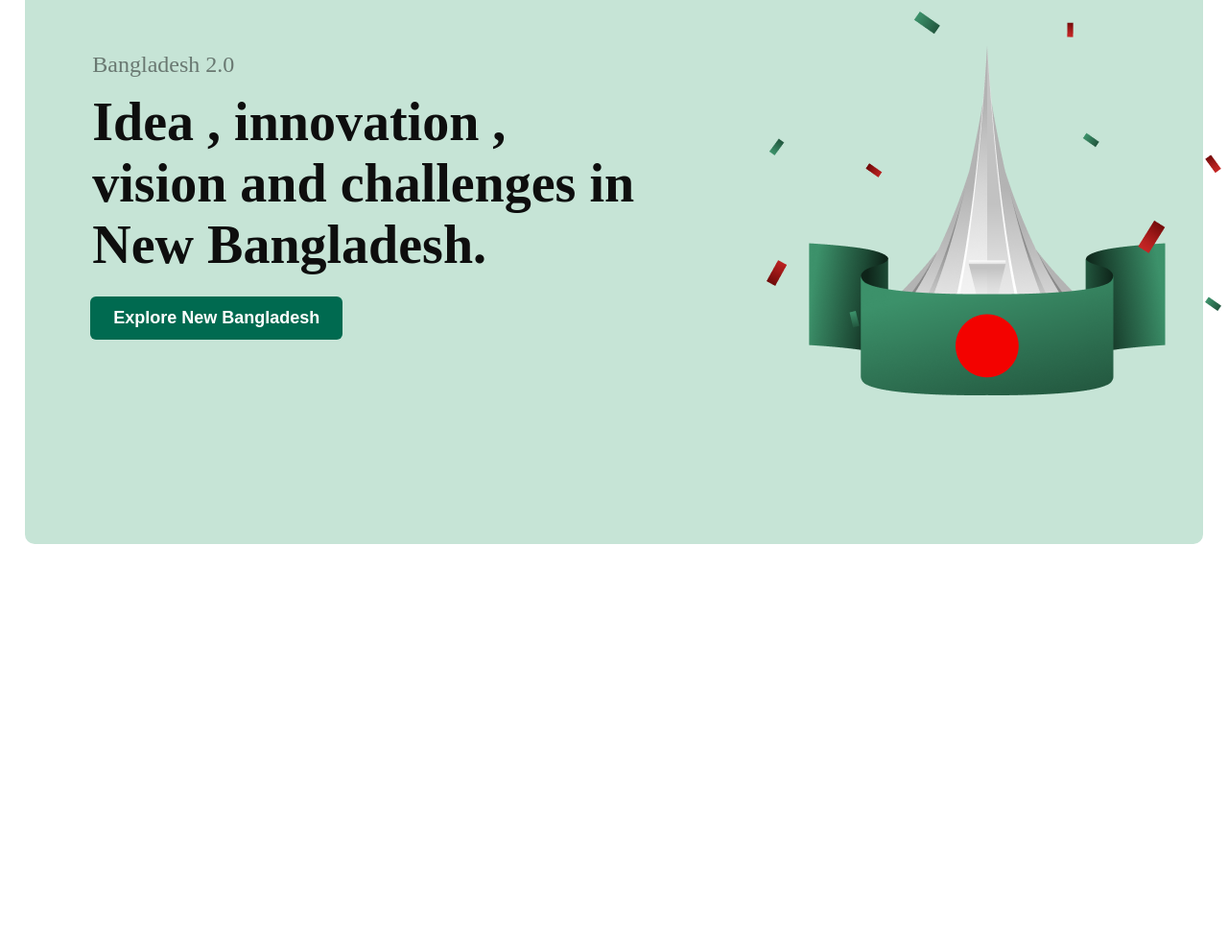
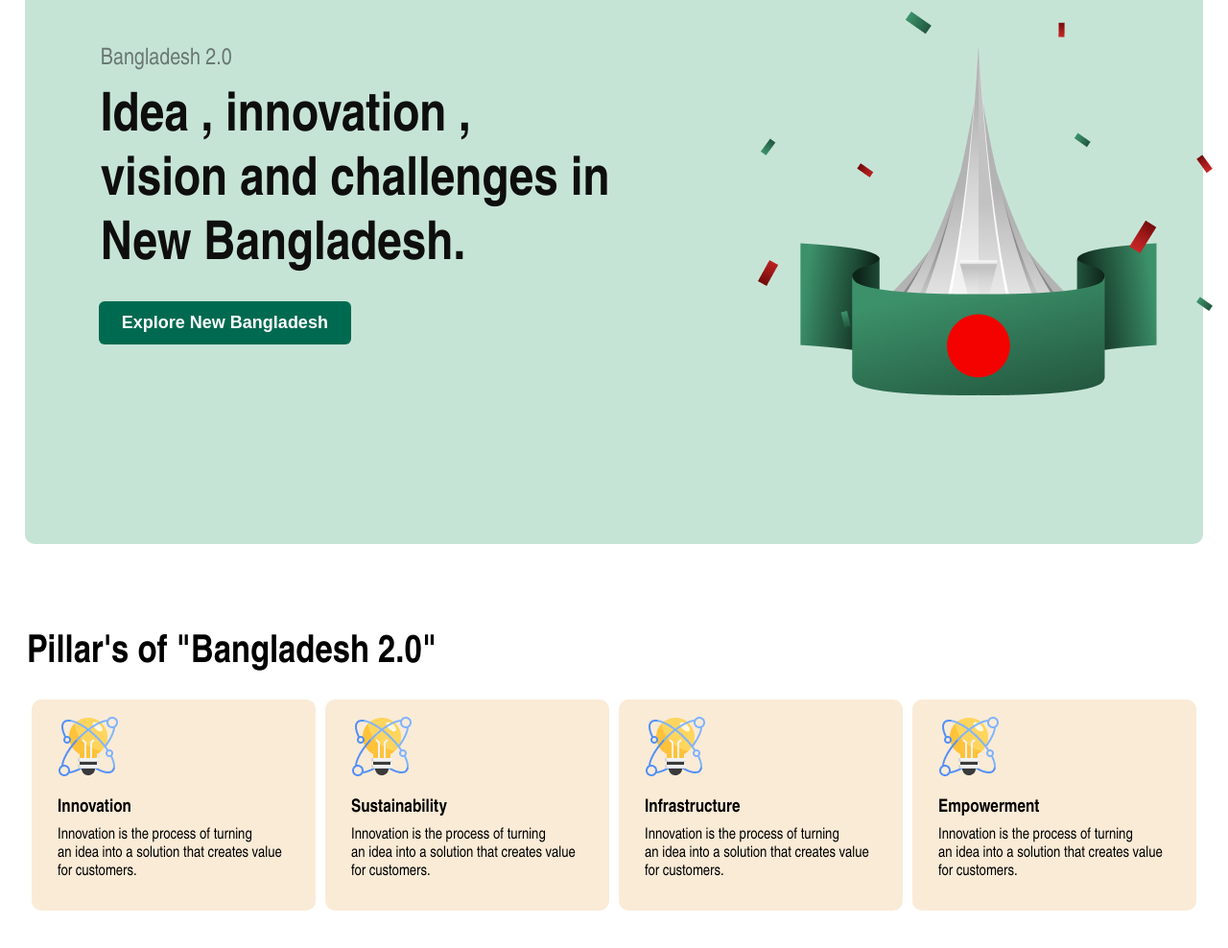
Before and after one commit to bisnuroy10/Assignment-1, a plain HTML site: page index.html in a window 1280 px wide. Shown: the part 248-1236 px from the top of the page at 96% size. Before the commit the page ends 859 px from the top, so only its background shows below. Drawn offline with Linux system fonts and the light colour scheme; a web font is replaced by a local one.

Commit message:
The pillars of bangladesh section

```diff
--- a/index.html
+++ b/index.html
@@ -4,14 +4,11 @@
   <meta charset="UTF-8">
   <meta name="viewport" content="width=device-width, initial-scale=1.0">
   <title>My first assignment</title>
-  <link rel="preconnect" href="https://fonts.googleapis.com">
-<link rel="preconnect" href="https://fonts.gstatic.com" crossorigin>
-<link href="https://fonts.googleapis.com/css2?family=Belleza&family=Fira+Sans:ital,wght@0,100;0,200;0,300;0,400;0,500;0,600;0,700;0,800;0,900;1,100;1,200;1,300;1,400;1,500;1,600;1,700;1,800;1,900&family=Work+Sans:ital,wght@0,100..900;1,100..900&display=swap" rel="stylesheet">
   <!-- Here is the Css stylesheet -->
    <link rel="stylesheet" href="style.css">
 
 </head>
-<body>
+<body class="body">
   <header>
     <div class="nav">
       <h5 class="logo">Bangladesh 2.0</h5 class="logo">
@@ -28,10 +25,35 @@
         <img src="/assets/hero.png" alt="hero here">
       </div>
     </div>
-
   </header>
 
   <main>
+    <div class="mdiv"></div>
+          <h3 class="mdivt">Pillar's of "Bangladesh 2.0"</h3>
+        </div>
+      <div class="card_container">
+        <div class="card1">
+            <img class="cimg" src="/assets/card-icon.png" alt="Batti">
+            <h3>Innovation</h3>
+            <p class="dcek">Innovation is the process of turning <br> an idea into a solution that creates value <br> for customers.</p>
+          </div>
+          <div class="card2">
+            <img class="cimg" src="/assets/card-icon.png" alt="Batti">
+            <h3>Sustainability</h3>
+            <p class="dcek">Innovation is the process of turning <br> an idea into a solution that creates value <br> for customers.</p>
+          </div>
+          <div class="card3">
+            <img class="cimg" src="/assets/card-icon.png" alt="Batti">
+            <h3>Infrastructure</h3>
+            <p class="dcek">Innovation is the process of turning <br> an idea into a solution that creates value <br> for customers.</p>
+          </div>
+          <div class="card4">
+            <img class="cimg" src="/assets/card-icon.png" alt="Batti">
+            <h3>Empowerment</h3>
+            <p class="dcek">Innovation is the process of turning <br> an idea into a solution that creates value <br> for customers.</p>
+          </div>
+        </div>
+         </div>
 
   </main>
 
--- a/style.css
+++ b/style.css
@@ -4,8 +4,8 @@
   margin : 5px;
 }
 
-body{
-  font-family : Fira-sens
+.body{
+  font-family :'Arial Narrow', Arial, sans-serif;
 }
 /* Navber style */
 .logo{
@@ -75,3 +75,52 @@ body{
   height : 400px;
   width : 400px;
 }
+/* Style for main section */
+.mdivt{
+  font-size : 40px;
+  font-weight : bold;
+}
+.card1{
+  height : 200px;
+  width : 270px;
+  background-color: antiquewhite;
+  padding : 10px 20px 10px 20px;
+  border-radius: 10px;
+}
+.card2{
+  height : 200px;
+  width : 270px;
+  background-color: antiquewhite;
+  padding : 10px 20px 10px 20px;
+  border-radius: 10px;
+}
+.card3{
+  height : 200px;
+  width : 270px;
+  background-color: antiquewhite;
+  padding : 10px 20px 10px 20px;
+  border-radius: 10px;
+}
+.card3{
+  height : 200px;
+  width : 270px;
+  background-color: antiquewhite;
+  padding : 10px 20px 10px 20px;
+  border-radius: 10px;
+}
+.card4{
+  height : 200px;
+  width : 270px;
+  background-color: antiquewhite;
+  padding : 10px 20px 10px 20px;
+  border-radius: 10px;
+}
+.card_container{
+  display : flex;
+  justify-content: space-between;
+  margin-top :15px;
+}
+.mdiv{
+  margin-top : 20px;
+  margin-bottom : 50px;
+}
```
